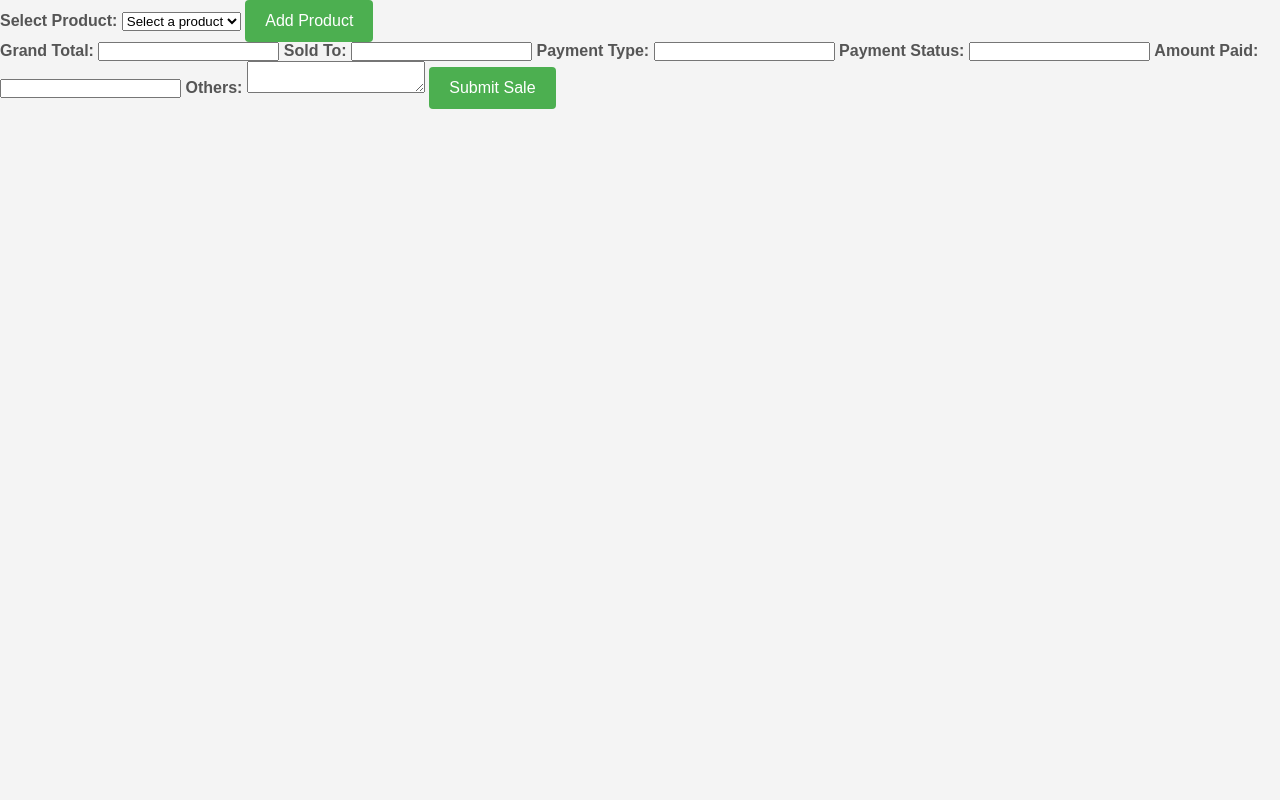
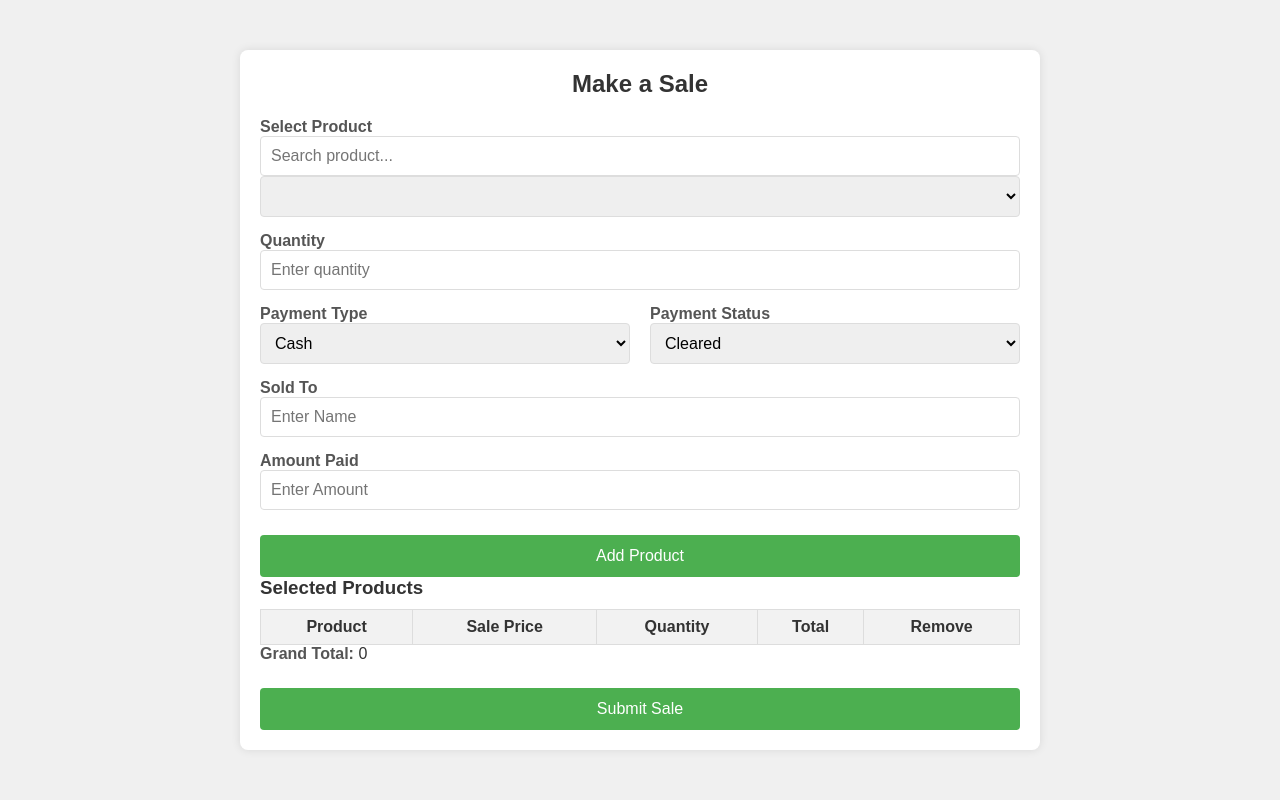
Before and after one commit to Adamzhakeam/hbms, a Flask app: template bms/templates/sales.html in a window 1280 px wide. Run offline with Flask 3, Linux system fonts and the light colour scheme; the template is opened without the code that fills it, so the values that code supplies are empty.

Commit message:
sales module and add single product sale done

```diff
--- a/bms/static/script.js
+++ b/bms/static/script.js
@@ -88,110 +88,133 @@ async function editProduct() {
     alert(data.log);
 }
 // the section below is responsible for sales route handling
-// script.js
-document.addEventListener("DOMContentLoaded", () => {
-    const productSelect = document.getElementById("product-select");
-    const selectedProductsList = document.getElementById("selected-products");
-    const grandTotalInput = document.getElementById("grand-total");
-    const addProductButton = document.getElementById("add-product");
-    const salesForm = document.getElementById("sales-form");
+// Fetch products and populate dropdown on page load
+document.addEventListener('DOMContentLoaded', () => {
+    // Elements
+    const productSearch = document.getElementById('productSearch');
+    const productDropdown = document.getElementById('productDropdown');
+    const quantityInput = document.getElementById('quantity');
+    const addProductButton = document.getElementById('addProduct');
+    const selectedProductsTable = document.getElementById('selectedProducts').querySelector('tbody');
+    const grandTotalElement = document.getElementById('grandTotal');
+    const salesForm = document.getElementById('salesForm');
 
-    let selectedProducts = [];
+    let products = []; // This will store the fetched products
+    let selectedProducts = []; // This will store the selected products for the sale
 
-    // Fetch all products and populate the dropdown
+    // Fetch products from the backend
     fetch('http://127.0.0.1:5000/fetchAllProducts', {
         method: 'POST',
         headers: {
             'Content-Type': 'application/json'
-        }
+        },
+        body: JSON.stringify({})
     })
     .then(response => response.json())
     .then(data => {
         if (data.status) {
-            const products = data.log;
-            if (Array.isArray(products)) {
-                productSelect.innerHTML = "<option value=''>Select a product</option>";
-                products.forEach(product => {
-                    const option = document.createElement("option");
-                    option.value = JSON.stringify(product);
-                    option.text = `${product.productName} - ${product.productSalePrice}`;
-                    productSelect.appendChild(option);
-                });
-            }
+            products = data.log;
+            populateProductDropdown(products);
+        } else {
+            alert('Error fetching products: ' + data.log);
         }
     })
-    .catch(error => {
-        console.error('Error fetching products:', error);
+    .catch(error => console.error('Error:', error));
+
+    // Populate product dropdown
+    function populateProductDropdown(products) {
+        productDropdown.innerHTML = '';
+        products.forEach(product => {
+            const option = document.createElement('option');
+            option.value = product.productId;
+            option.textContent = `${product.productName} - ${product.productSalePrice}`;
+            productDropdown.appendChild(option);
+        });
+    }
+
+    // Filter products based on search input
+    productSearch.addEventListener('input', () => {
+        const searchTerm = productSearch.value.toLowerCase();
+        const filteredProducts = products.filter(product =>
+            product.productName.toLowerCase().includes(searchTerm)
+        );
+        populateProductDropdown(filteredProducts);
     });
 
-    // Add selected product to the list
-    addProductButton.addEventListener("click", () => {
-        const selectedOption = productSelect.options[productSelect.selectedIndex];
-        if (selectedOption.value === '') return;
-        const product = JSON.parse(selectedOption.value);
+    // Add product to the selected products table
+    addProductButton.addEventListener('click', () => {
+        const selectedProductId = productDropdown.value;
+        const selectedProduct = products.find(product => product.productId === selectedProductId);
+        const quantity = parseInt(quantityInput.value, 10);
 
-        const listItem = document.createElement("li");
-        listItem.innerHTML = `
-            ${product.productName} - ${product.productSalePrice}
-            <input type="number" value="1" min="1" class="quantity" data-product='${selectedOption.value}'>
-            <button type="button" class="btn-remove">Remove</button>
-        `;
+        if (!selectedProduct || isNaN(quantity) || quantity <= 0) {
+            alert('Please select a valid product and quantity.');
+            return;
+        }
 
-        selectedProductsList.appendChild(listItem);
-        selectedProducts.push(product);
+        const total = selectedProduct.productSalePrice * quantity;
+        selectedProducts.push({ ...selectedProduct, quantity, total });
 
+        updateSelectedProductsTable();
         updateGrandTotal();
+        quantityInput.value = '';
+    });
 
-        // Remove product from list
-        listItem.querySelector(".btn-remove").addEventListener("click", () => {
-            listItem.remove();
-            selectedProducts = selectedProducts.filter(p => p.productId !== product.productId);
-            updateGrandTotal();
+    // Update the selected products table
+    function updateSelectedProductsTable() {
+        selectedProductsTable.innerHTML = '';
+        selectedProducts.forEach((product, index) => {
+            const row = document.createElement('tr');
+            row.innerHTML = `
+                <td>${product.productName}</td>
+                <td>${product.productSalePrice}</td>
+                <td>${product.quantity}</td>
+                <td>${product.total}</td>
+                <td><button type="button" class="remove" data-index="${index}">Remove</button></td>
+            `;
+            selectedProductsTable.appendChild(row);
         });
 
-        // Update total amount on quantity change
-        listItem.querySelector(".quantity").addEventListener("change", updateGrandTotal);
-    });
+        // Add event listeners for remove buttons
+        document.querySelectorAll('.remove').forEach(button => {
+            button.addEventListener('click', removeProduct);
+        });
+    }
+
+    // Remove product from the selected products table
+    function removeProduct(event) {
+        const index = event.target.getAttribute('data-index');
+        selectedProducts.splice(index, 1);
+        updateSelectedProductsTable();
+        updateGrandTotal();
+    }
 
     // Update the grand total
     function updateGrandTotal() {
-        let grandTotal = 0;
-        selectedProductsList.querySelectorAll("li").forEach(listItem => {
-            const quantity = parseInt(listItem.querySelector(".quantity").value);
-            const product = JSON.parse(listItem.querySelector(".quantity").dataset.product);
-            grandTotal += quantity * product.productSalePrice;
-        });
-        grandTotalInput.value = grandTotal;
+        const grandTotal = selectedProducts.reduce((total, product) => total + product.total, 0);
+        grandTotalElement.textContent = grandTotal;
     }
 
     // Handle form submission
-    salesForm.addEventListener("submit", (event) => {
+    salesForm.addEventListener('submit', event => {
         event.preventDefault();
-
-        const soldTo = document.getElementById("sold-to").value;
-        const paymentType = document.getElementById("payment-type").value;
-        const paymentStatus = document.getElementById("payment-status").value;
-        const amountPaid = document.getElementById("amount-paid").value;
-        const others = document.getElementById("others").value;
-
-        const grandTotal = parseFloat(grandTotalInput.value);
-        const numberOfItemsSold = selectedProducts.length;
+        const soldTo = document.getElementById('soldTo').value;
+        const amountPaid = parseInt(document.getElementById('amountPaid').value, 10);
+        const paymentType = document.getElementById('paymentType').value;
+        const paymentStatus = document.getElementById('paymentStatus').value;
 
         const salePayload = {
-            // entryId: kutils.codes.new(),
-            // saleId: ,
-            // timestamp: '',
-            grandTotal,
-            numberOfItemsSold,
-            soldBy: 'thauk', // Set this value as per your requirement
-            soldTo,
-            paymentType,
-            paymentStatus,
-            amountPaid,
-            others
+            grandTotal: selectedProducts.reduce((total, product) => total + product.total, 0),
+            numberOfItemsSold: selectedProducts.length,
+            soldBy: 'brownthighs', // Replace with actual data
+            soldTo: soldTo,
+            paymentType: paymentType,
+            paymentStatus: paymentStatus,
+            amountPaid: amountPaid,
+            others: {'userName':'nakanjako'} // Replace with actual data
         };
 
-        fetch('/addSale', {
+        fetch('http://127.0.0.1:5000/addSale', {
             method: 'POST',
             headers: {
                 'Content-Type': 'application/json'
@@ -201,31 +224,21 @@ document.addEventListener("DOMContentLoaded", () => {
         .then(response => response.json())
         .then(data => {
             if (data.status) {
-                const saleId = salePayload.saleId;
+                alert('Sale added successfully!');
+                const saleId = data.saleId; // Capture the saleId from the response
 
-                // Add individual product sales
-                const productSalesPayload = [];
-                selectedProductsList.querySelectorAll("li").forEach(listItem => {
-                    const quantity = parseInt(listItem.querySelector(".quantity").value);
-                    const product = JSON.parse(listItem.querySelector(".quantity").dataset.product);
-                    const total = quantity * product.productSalePrice;
+                // Now add individual product sales
+                const productSalesPayload = selectedProducts.map(product => ({
+                    saleId: saleId, // Use the captured saleId
+                    productId: product.productId,
+                    unitPrice: product.productSalePrice,
+                    units: product.units,
+                    productQuantity: product.quantity,
+                    total: product.total,
+                    others: {'name':'thickthighs'} // Replace with actual data
+                }));
 
-                    const productSalePayload = {
-                        // entryId: kutils.codes.new(),
-                        // timestamp: kutils.dates.currentTimestamp(),
-                        saleId,
-                        productId: product.productId,
-                        unitPrice: product.productSalePrice,
-                        units: quantity,
-                        productQuantity: quantity,
-                        total,
-                        others: ''  // Adjust if there are specific other details
-                    };
-
-                    productSalesPayload.push(productSalePayload);
-                });
-
-                fetch('/addSingleToDb', {
+                fetch('http://127.0.0.1:5000/addSingleProductSale', {
                     method: 'POST',
                     headers: {
                         'Content-Type': 'application/json'
@@ -233,27 +246,23 @@ document.addEventListener("DOMContentLoaded", () => {
                     body: JSON.stringify(productSalesPayload)
                 })
                 .then(response => response.json())
-                .then(productData => {
-                    if (productData.status) {
-                        console.log('Product sale added successfully!');
+                .then(data => {
+                    if (data.status) {
+                        alert('Products added successfully!');
+                    } else {
+                        alert('Error adding products: ' + data.log);
                     }
                 })
-                .catch(error => {
-                    console.error('Error adding product sale:', error);
-                });
-
-                alert('Sale added successfully!');
-                salesForm.reset();
-                selectedProductsList.innerHTML = '';
-                selectedProducts = [];
-                updateGrandTotal();
+                .catch(error => console.error('Error:', error));
+            } else {
+                alert('Error adding sale: ' + data.log);
             }
         })
-        .catch(error => {
-            console.error('Error adding sale:', error);
-        });
+        .catch(error => console.error('Error:', error));
     });
 });
+
+
 // ---log in aka index.hmtl page java script
 document.getElementById('loginForm').addEventListener('submit', function(event) {
     event.preventDefault(); // Prevent form submission
--- a/bms/static/style.css
+++ b/bms/static/style.css
@@ -59,98 +59,167 @@ button:hover {
 
 /* ----the section below is for sales css  */
 /* style.css */
+/* Basic styles for container */
+* {
+    margin: 0;
+    padding: 0;
+    box-sizing: border-box;
+}
+
+/* Body styles */
 #sales {
     font-family: Arial, sans-serif;
-    background-color: #f4f4f4;
-    margin: 0;
-    padding: 0;
+    background-color: #f0f0f0;
     display: flex;
     justify-content: center;
     align-items: center;
     height: 100vh;
 }
 
-.container {
-    background-color: #fff;
+/* Sales container styles */
+.sales-container {
+    width: 100%;
+    max-width: 480px;
     padding: 20px;
+    background-color: #ffffff;
     border-radius: 8px;
     box-shadow: 0 0 10px rgba(0, 0, 0, 0.1);
-    width: 90%;
-    max-width: 600px;
 }
 
-.title {
-    text-align: center;
-    color: #2c3e50;
+/* Form styles */
+.sales-form {
+    display: flex;
+    flex-direction: column;
 }
 
-.product-selection {
-    display: flex;
-    justify-content: space-between;
-    align-items: center;
+.sales-form h2 {
+    text-align: center;
     margin-bottom: 20px;
+    color: #333333;
 }
 
-.dropdown {
-    width: 70%;
-    padding: 8px;
-    border: 1px solid #ccc;
+.form-group {
+    margin-bottom: 15px;
+}
+
+label {
+    font-weight: bold;
+    color: #555555;
+}
+
+input[type="text"],
+input[type="number"],
+select {
+    width: 100%;
+    padding: 10px;
+    font-size: 16px;
+    border: 1px solid #dddddd;
     border-radius: 4px;
 }
 
-.btn-add {
-    padding: 8px 16px;
-    background-color: #2c3e50;
-    color: #fff;
+button {
+    background-color: #4CAF50;
+    color: white;
     border: none;
+    padding: 12px 20px;
+    text-align: center;
+    font-size: 16px;
+    border-radius: 4px;
+    cursor: pointer;
+    margin-top: 10px;
+}
+
+button:hover {
+    background-color: #45a049;
+}
+
+table {
+    width: 100%;
+    border-collapse: collapse;
+    margin-top: 10px;
+}
+
+th, td {
+    border: 1px solid #dddddd;
+    padding: 8px;
+    text-align: center;
+}
+
+th {
+    background-color: #f2f2f2;
+}
+
+@media (max-width: 480px) {
+    .sales-container {
+        padding: 15px;
+    }
+
+    button {
+        padding: 10px 15px;
+        font-size: 14px;
+    }
+
+    input[type="text"],
+    input[type="number"],
+    select {
+        padding: 8px;
+        font-size: 14px;
+    }
+
+    th, td {
+        padding: 6px;
+    }
+}
+
+/* ...existing CSS... */
+
+button.remove {
+    background-color: #ff4d4d;
+    color: white;
+    border: none;
+    padding: 5px 10px;
+    text-align: center;
+    font-size: 14px;
     border-radius: 4px;
     cursor: pointer;
 }
 
-.products-list h2 {
-    color: #2c3e50;
+button.remove:hover {
+    background-color: #ff1a1a;
+}
+.sales-container {
+    max-width: 800px;
+    margin: 0 auto;
+    padding: 20px;
 }
 
-.products-list ul {
-    list-style-type: none;
-    padding: 0;
+.sales-form {
+    display: flex;
+    flex-direction: column;
 }
 
-.products-list li {
-    display: flex;
-    justify-content: space-between;
-    padding: 8px;
-    border-bottom: 1px solid #ccc;
+.form-group {
+    margin-bottom: 20px;
 }
 
-.total-amount {
-    margin-top: 20px;
+.flex-group {
     display: flex;
-    justify-content: space-between;
-    align-items: center;
+    gap: 20px;
 }
 
-.btn-submit {
-    display: block;
-    width: 100%;
-    padding: 10px;
-    background-color: #2c3e50;
-    color: #fff;
-    border: none;
-    border-radius: 4px;
-    cursor: pointer;
+.flex-group > div {
+    flex: 1;
 }
 
-@media (max-width: 600px) {
-    .product-selection {
+@media (max-width: 768px) {
+    .flex-group {
         flex-direction: column;
     }
+}
 
-    .dropdown, .btn-add {
-        width: 100%;
-        margin-bottom: 10px;
-    }
-}
+
+/* ...existing CSS... */
+
 
 /* ---this is the index.hmtl css modules below */
 /* Reset default margin and padding */
--- a/bms/templates/sales.html
+++ b/bms/templates/sales.html
@@ -4,38 +4,77 @@
     <meta charset="UTF-8">
     <meta name="viewport" content="width=device-width, initial-scale=1.0">
     <title>Sales Module</title>
-    <link rel="stylesheet" href="../../bms/static/style.css">
+    <link rel="stylesheet" href="../../bms/static/style.css"> <!-- Link to your CSS file -->
+    <script src="../../bms/static/script.js" defer></script> <!-- Link to your JavaScript file -->
 </head>
-<body>
-    <form id="sales-form">
-        <label for="product-select">Select Product:</label>
-        <select id="product-select">
-            <option value="">Select a product</option>
-        </select>
-        <button type="button" id="add-product">Add Product</button>
+<body id="sales">
+    <div class="sales-container">
+        <form id="salesForm" class="sales-form">
+            <h2>Make a Sale</h2>
 
-        <ul id="selected-products"></ul>
+            <div class="form-group">
+                <label for="product">Select Product</label>
+                <input type="text" id="productSearch" placeholder="Search product...">
+                <select id="productDropdown" required>
+                    <!-- Options will be populated dynamically -->
+                </select>
+            </div>
 
-        <label for="grand-total">Grand Total:</label>
-        <input type="number" id="grand-total" readonly>
+            <div class="form-group">
+                <label for="quantity">Quantity</label>
+                <input type="number" id="quantity" name="quantity" min="1" placeholder="Enter quantity" required>
+            </div>
 
-        <label for="sold-to">Sold To:</label>
-        <input type="text" id="sold-to">
+            <div class="form-group flex-group">
+                <div>
+                    <label for="paymentType">Payment Type</label>
+                    <select id="paymentType" name="paymentType" required>
+                        <option value="cash">Cash</option>
+                        <option value="mobileMoney">Mobile Money</option>
+                        <option value="bankTransfer">Bank Transfer</option>
+                    </select>
+                </div>
+                <div>
+                    <label for="paymentStatus">Payment Status</label>
+                    <select name="paymentStatus" id="paymentStatus" required>
+                        <option value="cleared">Cleared</option>
+                        <option value="partialPayment">Partial Payment</option>
+                    </select>
+                </div>
+            </div>
 
-        <label for="payment-type">Payment Type:</label>
-        <input type="text" id="payment-type">
+            <div class="form-group">
+                <label for="soldTo">Sold To</label>
+                <input type="text" id="soldTo" name="soldTo" placeholder="Enter Name" required>
+            </div>
 
-        <label for="payment-status">Payment Status:</label>
-        <input type="text" id="payment-status">
+            <div class="form-group">
+                <label for="amountPaid">Amount Paid</label>
+                <input type="number" id="amountPaid" name="amountPaid" placeholder="Enter Amount" required>
+            </div>
 
-        <label for="amount-paid">Amount Paid:</label>
-        <input type="number" id="amount-paid">
-
-        <label for="others">Others:</label>
-        <textarea id="others"></textarea>
-
-        <button type="submit">Submit Sale</button>
-    </form>
-    <script src="../../bms/static/script.js"></script>
+            <button type="button" id="addProduct">Add Product</button>
+            <h3>Selected Products</h3>
+            <table id="selectedProducts">
+                <thead>
+                    <tr>
+                        <th>Product</th>
+                        <th>Sale Price</th>
+                        <th>Quantity</th>
+                        <th>Total</th>
+                        <th>Remove</th>
+                    </tr>
+                </thead>
+                <tbody>
+                    <!-- Selected products will be added here dynamically -->
+                </tbody>
+            </table>
+            <div class="form-group">
+                <label for="grandTotal">Grand Total:</label>
+                <span id="grandTotal">0</span>
+            </div>
+            <button type="submit">Submit Sale</button>
+        </form>
+    </div>
 </body>
 </html>
```
Also changed, not shown: bms/api.py (+45 -22 lines), bms/db.py (+21 -17 lines).
